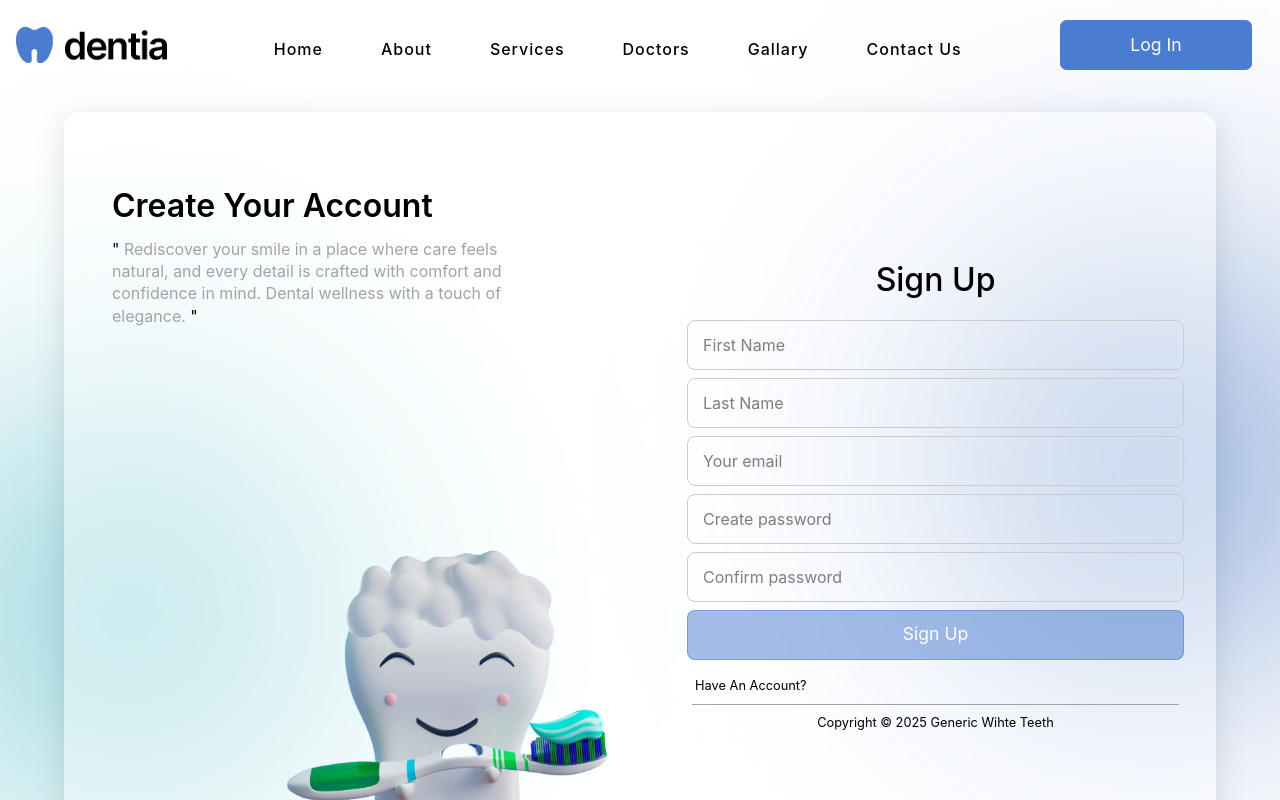
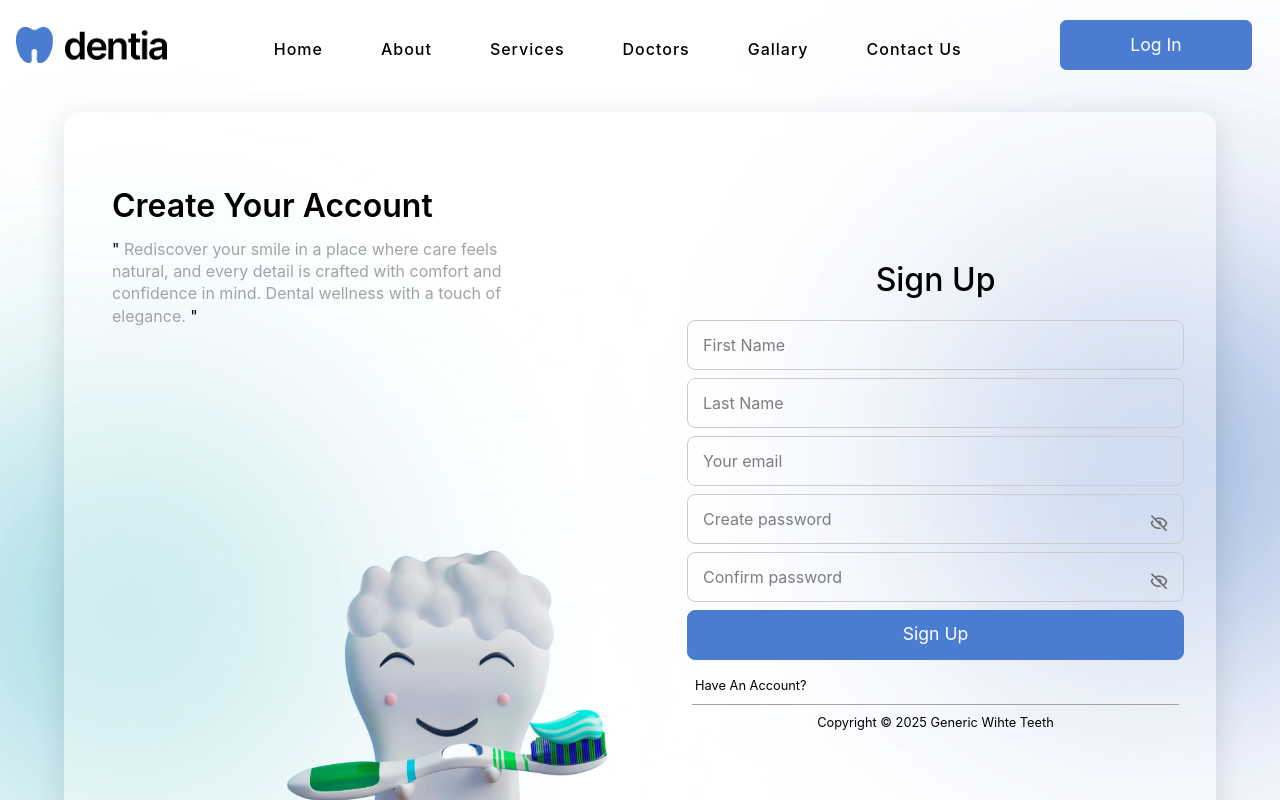
Before and after one commit to S200011s/DentalCLinic-frontend, a React (Vite) app: page /register in a window 1280 px wide. Shown: the top 800 px of the page. Built offline with nearby package versions, Linux system fonts and the light colour scheme; no server answers.

Commit message:
improving Auth validation

```diff
--- a/src/Pages/Auth/SignIn/SignIn.jsx
+++ b/src/Pages/Auth/SignIn/SignIn.jsx
@@ -16,37 +16,26 @@ export function SignIn() {
 
   const [formErrors, setFormErrors] = useState({});
   const [serverError, setServerError] = useState("");
+  const [showPassword, setShowPassword] = useState(false);
 
   const handleChange = (e) => {
     const { name, value } = e.target;
     setFormData((prev) => ({ ...prev, [name]: value }));
-
-    if (formErrors[name] && value.trim().length > 0) {
-      setFormErrors((prev) => ({ ...prev, [name]: "" }));
-    }
     setServerError("");
-  };
-
-  const handleBlur = (field) => {
-    const errors = validateForm();
-    if (errors[field]) {
-      setFormErrors((prev) => ({ ...prev, [field]: errors[field] }));
-    }
   };
 
   const validateForm = () => {
     const errors = {};
     if (!formData.email.trim()) {
-      errors.email = true;
+      errors.email = "Email is required";
+    } else if (!/^[^\s@]+@[^\s@]+\.[a-zA-Z]{2,}$/.test(formData.email)) {
+      errors.email = "Email must be valid (e.g. user@example.com)";
     }
+
     if (!formData.password.trim()) {
-      errors.password = true;
+      errors.password = "Password is required";
     }
     return errors;
-  };
-
-  const handleCheck = () => {
-    return !formData.email.trim() || !formData.password.trim();
   };
 
   const handleSubmit = async (e) => {
@@ -75,8 +64,22 @@ export function SignIn() {
       }, 3000);
     } catch (err) {
       toast.error("login failed");
-      const msg = err.response?.data?.message || "Login failed";
+      const data = err.response?.data;
+      const msg = data?.message || "Login failed";
       setServerError(msg);
+
+      if (Array.isArray(data?.errors)) {
+        const fieldErrors = {};
+        data.errors.forEach((msg) => {
+          const lower = msg.toLowerCase();
+          if (lower.includes("email")) {
+            fieldErrors.email = msg;
+          } else if (lower.includes("password")) {
+            fieldErrors.password = msg;
+          }
+        });
+        setFormErrors(fieldErrors);
+      }
     }
   };
 
@@ -109,7 +112,6 @@ export function SignIn() {
                   className={`_Email ${formErrors.email ? "input-error" : ""}`}
                   value={formData.email}
                   onChange={handleChange}
-                  onBlur={() => handleBlur("email")}
                 />
               </div>
               {formErrors.email && (
@@ -125,9 +127,9 @@ export function SignIn() {
             </div>
 
             <div className="_field create-password">
-              <div className="_inputField">
+              <div className="_inputField" style={{ position: "relative" }}>
                 <input
-                  type="password"
+                  type={showPassword ? "text" : "password"}
                   name="password"
                   placeholder="Password"
                   className={`_Password ${
@@ -135,8 +137,22 @@ export function SignIn() {
                   }`}
                   value={formData.password}
                   onChange={handleChange}
-                  onBlur={() => handleBlur("password")}
+                  style={{ paddingRight: "40px" }}
                 />
+                <i
+                  className={`bx ${showPassword ? "bx-show" : "bx-hide"}`}
+                  onClick={() => setShowPassword(!showPassword)}
+                  style={{
+                    position: "absolute",
+                    right: "15px",
+                    top: "50%",
+                    transform: "translateY(-50%)",
+                    cursor: "pointer",
+                    fontSize: "20px",
+                    color: "#707070",
+                    zIndex: 10,
+                  }}
+                ></i>
               </div>
               {formErrors.password && (
                 <span className="_error password-error">
@@ -158,7 +174,7 @@ export function SignIn() {
             )}
 
             <div className="_inputField _button">
-              <ButtonSubmit name={"Sign In"} disabled={handleCheck()} />
+              <ButtonSubmit name={"Sign In"} />
             </div>
 
             <div className="_Link">
--- a/src/Pages/Auth/SignUp/SignUp.jsx
+++ b/src/Pages/Auth/SignUp/SignUp.jsx
@@ -18,55 +18,47 @@ export function SignUp() {
 
   const [formErrors, setFormErrors] = useState({});
   const [serverError, setServerError] = useState("");
+  const [showPassword, setShowPassword] = useState(false);
+  const [showConfirmPassword, setShowConfirmPassword] = useState(false);
 
   const handleChange = (e) => {
     const { name, value } = e.target;
     setFormData({ ...formData, [name]: value });
-
-    if (value.trim().length > 0 && formErrors[name]) {
-      setFormErrors((prev) => ({ ...prev, [name]: "" }));
-    }
-  };
-
-  const handleBlur = (field) => {
-    const errors = validateForm();
-    if (errors[field]) {
-      setFormErrors((prev) => ({ ...prev, [field]: errors[field] }));
-    }
   };
 
   const validateForm = () => {
     const errors = {};
 
     if (!formData.firstName.trim()) {
-      errors.firstName = true;
+      errors.firstName = "First name is required";
     }
     if (!formData.lastName.trim()) {
-      errors.lastName = true;
+      errors.lastName = "Last name is required";
     }
     if (!formData.email.trim()) {
-      errors.email = true;
+      errors.email = "Email is required";
+    } else if (!/^[^\s@]+@[^\s@]+\.[a-zA-Z]{2,}$/.test(formData.email)) {
+      errors.email = "Email must be valid (e.g. user@example.com)";
     }
+
     if (!formData.password.trim()) {
-      errors.password = true;
+      errors.password = "Password is required";
+    } else if (formData.password.length < 8) {
+      errors.password = "Password must be at least 8 characters";
+    } else if (
+      !/(?=.*[a-z])(?=.*[A-Z])(?=.*\d)(?=.*[!@#$%^&*])/.test(formData.password)
+    ) {
+      errors.password =
+        "Password must contain uppercase, lowercase, number and special character";
     }
+
     if (!formData.confirmPassword.trim()) {
-      errors.confirmPassword = true;
+      errors.confirmPassword = "Confirm password is required";
     } else if (formData.password !== formData.confirmPassword) {
       errors.confirmPassword = "Passwords do not match";
     }
 
     return errors;
-  };
-
-  const handleCheck = () => {
-    return (
-      !formData.firstName.trim() ||
-      !formData.lastName.trim() ||
-      !formData.email.trim() ||
-      !formData.password.trim() ||
-      !formData.confirmPassword.trim()
-    );
   };
 
   const handleSubmit = async (e) => {
@@ -81,25 +73,26 @@ export function SignUp() {
     }
 
     try {
-      await axios.post("/auth/register", {
+      const res = await axios.post("/auth/register", {
         firstName: formData.firstName,
         lastName: formData.lastName,
         email: formData.email,
         password: formData.password,
       });
 
+      const { token, user } = res.data;
+      localStorage.setItem("token", token);
+      localStorage.setItem("user", JSON.stringify(user));
+
       toast.success("Account Created Successfully");
       setTimeout(() => {
-        navigate("/login");
-      }, 3000);
+        navigate("/");
+      }, 2000);
     } catch (err) {
-      toast.error("Feild Account Create ");
-
       const data = err.response?.data;
-
-      if (data?.message) {
-        setServerError(data.message);
-      }
+      const errorMessage = data?.message || "Failed to create account";
+      toast.error(errorMessage);
+      setServerError(errorMessage);
 
       if (Array.isArray(data?.errors)) {
         const fieldErrors = {};
@@ -115,8 +108,6 @@ export function SignUp() {
             fieldErrors.password = msg;
           } else if (lower.includes("confirm")) {
             fieldErrors.confirmPassword = msg;
-          } else {
-            setServerError(msg);
           }
         });
         setFormErrors(fieldErrors);
@@ -157,7 +148,6 @@ export function SignUp() {
                   }`}
                   value={formData.firstName}
                   onChange={handleChange}
-                  onBlur={() => handleBlur("firstName")}
                 />
                 {formErrors.firstName && (
                   <span className="_error password-error">
@@ -182,7 +172,6 @@ export function SignUp() {
                   }`}
                   value={formData.lastName}
                   onChange={handleChange}
-                  onBlur={() => handleBlur("lastName")}
                 />
                 {formErrors.lastName && (
                   <span className="_error password-error">
@@ -205,7 +194,6 @@ export function SignUp() {
                   className={`_Email ${formErrors.email ? "input-error" : ""}`}
                   value={formData.email}
                   onChange={handleChange}
-                  onBlur={() => handleBlur("email")}
                 />
               </div>{" "}
               {formErrors.email && (
@@ -220,9 +208,9 @@ export function SignUp() {
               )}
             </div>
             <div className="_field create-password">
-              <div className="_inputField">
+              <div className="_inputField" style={{ position: "relative" }}>
                 <input
-                  type="password"
+                  type={showPassword ? "text" : "password"}
                   name="password"
                   placeholder="Create password"
                   className={`_Password ${
@@ -230,8 +218,22 @@ export function SignUp() {
                   }`}
                   value={formData.password}
                   onChange={handleChange}
-                  onBlur={() => handleBlur("password")}
+                  style={{ paddingRight: "40px" }}
                 />
+                <i
+                  className={`bx ${showPassword ? "bx-show" : "bx-hide"}`}
+                  onClick={() => setShowPassword(!showPassword)}
+                  style={{
+                    position: "absolute",
+                    right: "15px",
+                    top: "50%",
+                    transform: "translateY(-50%)",
+                    cursor: "pointer",
+                    fontSize: "20px",
+                    color: "#707070",
+                    zIndex: 10,
+                  }}
+                ></i>
               </div>{" "}
               {formErrors.password && (
                 <span className="_error password-error">
@@ -245,18 +247,32 @@ export function SignUp() {
               )}
             </div>
             <div className="_field confirm-password">
-              <div className="_inputField">
+              <div className="_inputField" style={{ position: "relative" }}>
                 <input
-                  type="password"
+                  type={showConfirmPassword ? "text" : "password"}
                   placeholder="Confirm password"
                   className={`_confiermPassword ${
                     formErrors.confirmPassword ? "input-error" : ""
                   }`}
                   value={formData.confirmPassword}
                   onChange={handleChange}
-                  onBlur={() => handleBlur("confirmPassword")}
                   name="confirmPassword"
+                  style={{ paddingRight: "40px" }}
                 />
+                <i
+                  className={`bx ${showConfirmPassword ? "bx-show" : "bx-hide"}`}
+                  onClick={() => setShowConfirmPassword(!showConfirmPassword)}
+                  style={{
+                    position: "absolute",
+                    right: "15px",
+                    top: "50%",
+                    transform: "translateY(-50%)",
+                    cursor: "pointer",
+                    fontSize: "20px",
+                    color: "#707070",
+                    zIndex: 10,
+                  }}
+                ></i>
               </div>{" "}
               {formErrors.confirmPassword && (
                 <span className="_error password-error">
@@ -271,7 +287,7 @@ export function SignUp() {
             </div>
             {serverError && <p className="error-text">{serverError}</p>}
             <div className="_inputField _button">
-              <ButtonSubmit name={"Sign Up"} disabled={handleCheck()} />
+              <ButtonSubmit name={"Sign Up"} />
             </div>
             <div className="_Link">
               <Link id="_GoToLogin" to="/login">
```
Also changed, not shown: 1 other file (tests, documents, lock files or other folders).
